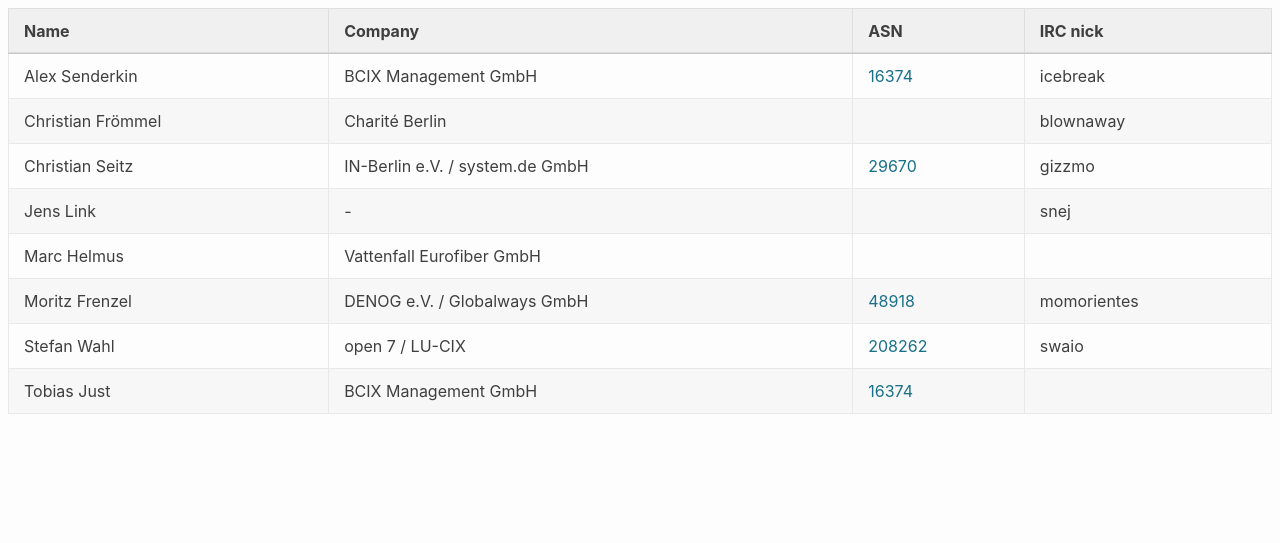
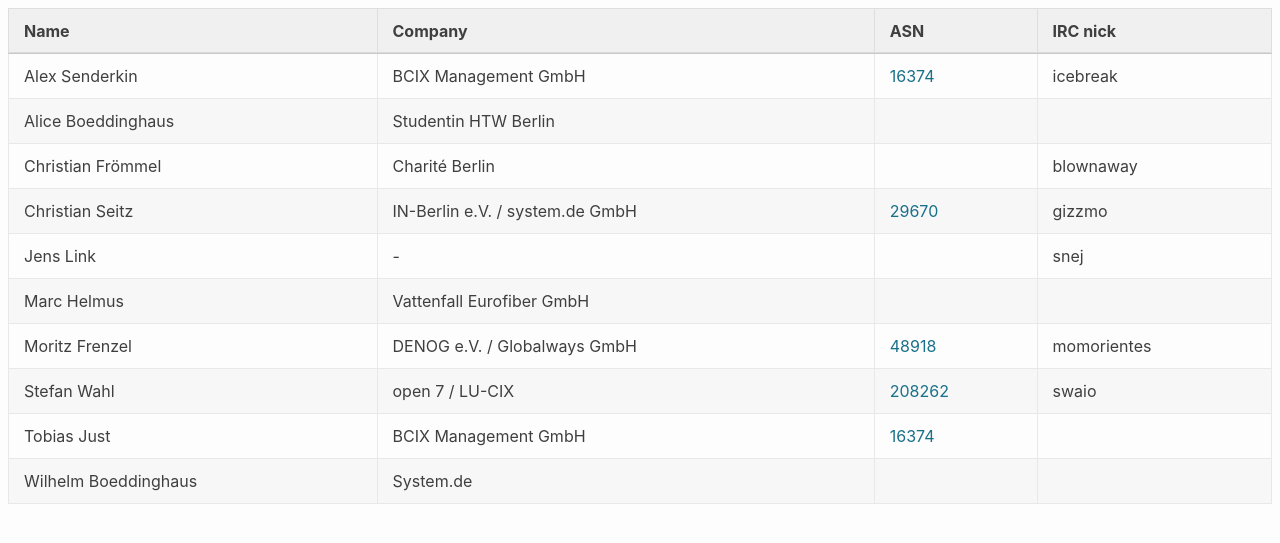
Before and after one commit to denog/pretix-attendeelist, a Jekyll site: the page built from meetup2023_02/index.markdown, in a window 1280 px wide. Shown: the top 543 px of the page. Built offline with Jekyll 4.4.1, drawn with Linux system fonts in a browser that asks for light colours.

Commit message:
Latest data: Tue Mar  7 17:47:59 UTC 2023

```diff
--- a/_data/attendees_denog_meetup_2023_02.json
+++ b/_data/attendees_denog_meetup_2023_02.json
@@ -4,6 +4,12 @@
     "company": "BCIX Management GmbH",
     "irc": "icebreak",
     "asn": "16374"
+  },
+  {
+    "name": "Alice Boeddinghaus",
+    "company": "Studentin HTW Berlin",
+    "irc": null,
+    "asn": null
   },
   {
     "name": "Christian Frömmel",
@@ -46,5 +52,11 @@
     "company": "BCIX Management GmbH",
     "irc": null,
     "asn": "16374"
+  },
+  {
+    "name": "Wilhelm Boeddinghaus",
+    "company": "System.de",
+    "irc": null,
+    "asn": null
   }
 ]
```
